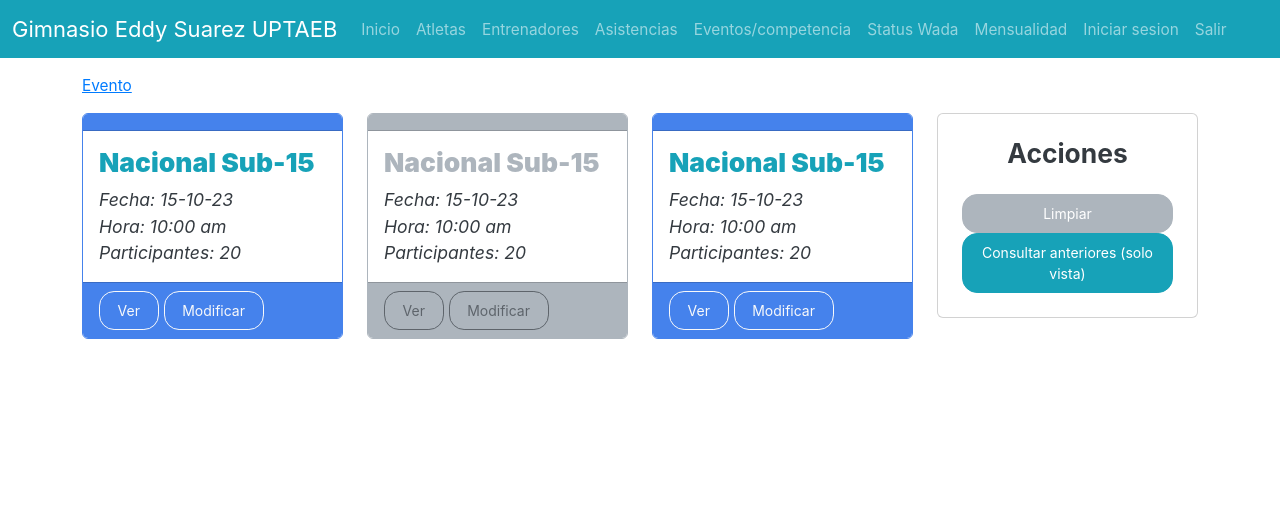
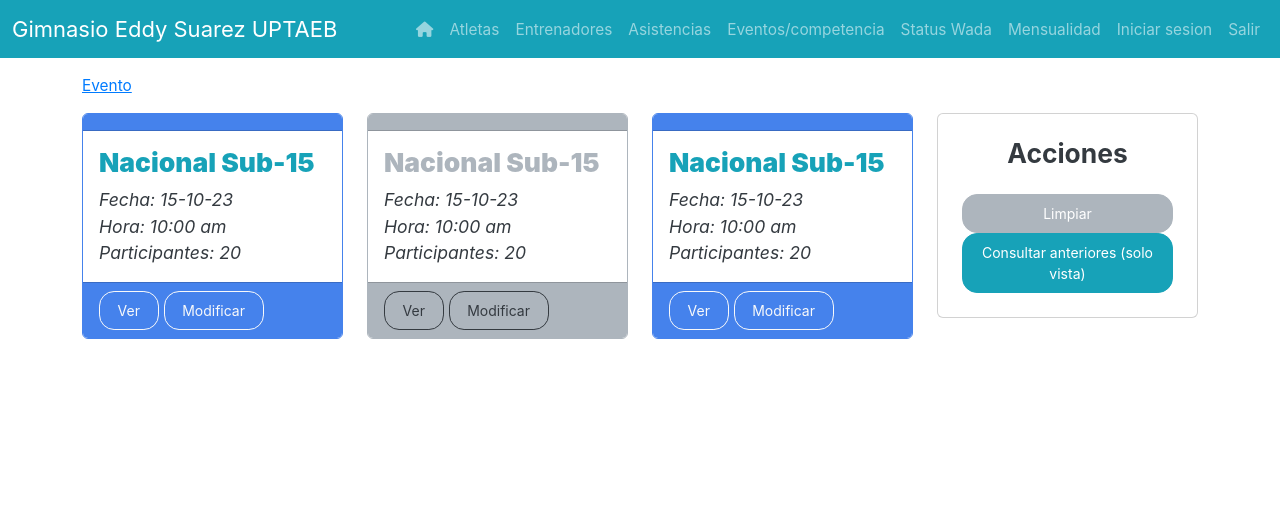
Before and after one commit to jugneyidk/gymsys, a PHP site: page /index.php?p=eventos in a window 1280 px wide. Shown: the top 529 px of the page. Run offline with PHP 8.4, Linux system fonts and the light colour scheme.

Commit message:
V1.21
- 2 fixes

```diff
--- a/comunes/menu.php
+++ b/comunes/menu.php
@@ -5,10 +5,10 @@
       aria-controls="navbarNav" aria-expanded="false" aria-label="Toggle navigation">
       <span class="navbar-toggler-icon"></span>
     </button>
-    <div class="collapse navbar-collapse" id="navbarNav">
+    <div class="collapse navbar-collapse justify-content-end" id="navbarNav">
       <ul class="navbar-nav">
         <li class="nav-item">
-          <a class="nav-link" href="?p=dashboard">Inicio</a>
+          <a class="nav-link" href="?p=dashboard"><i class="fas fa-house"></i></a>
         </li>
         <li class="nav-item">
           <a class="nav-link" href="?p=atletas">Atletas</a>
--- a/vista/eventos.php
+++ b/vista/eventos.php
@@ -24,7 +24,7 @@
 
                     <div class="col">
 
-                        <div class="card border-primary p-0" style="">
+                        <div class="card border-primary p-0">
                             <div class="card-header bg-primary"></div>
                             <div class="card-body">
                                 <h4 class="card-title text-info"><strong>Nacional Sub-15</strong></h4>
@@ -49,8 +49,8 @@
                                         20</em></blockquote>
                             </div>
                             <div class="card-footer bg-secondary">
-                                <a href="#" class="btn btn-outline-dark disabled">Ver</a> <a href="#"
-                                    class="btn btn-outline-dark disabled">Modificar</a>
+                                <a href="#" class="btn btn-outline-dark">Ver</a> <a href="#"
+                                    class="btn btn-outline-dark">Modificar</a>
                             </div>
                         </div>
 
```
